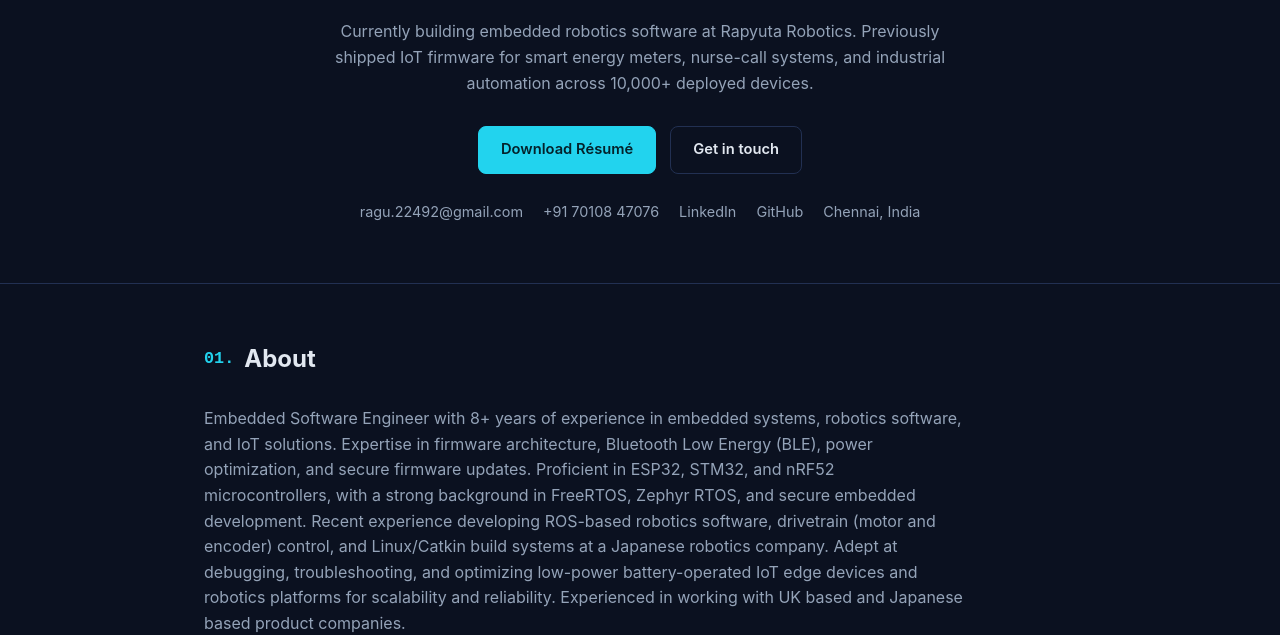
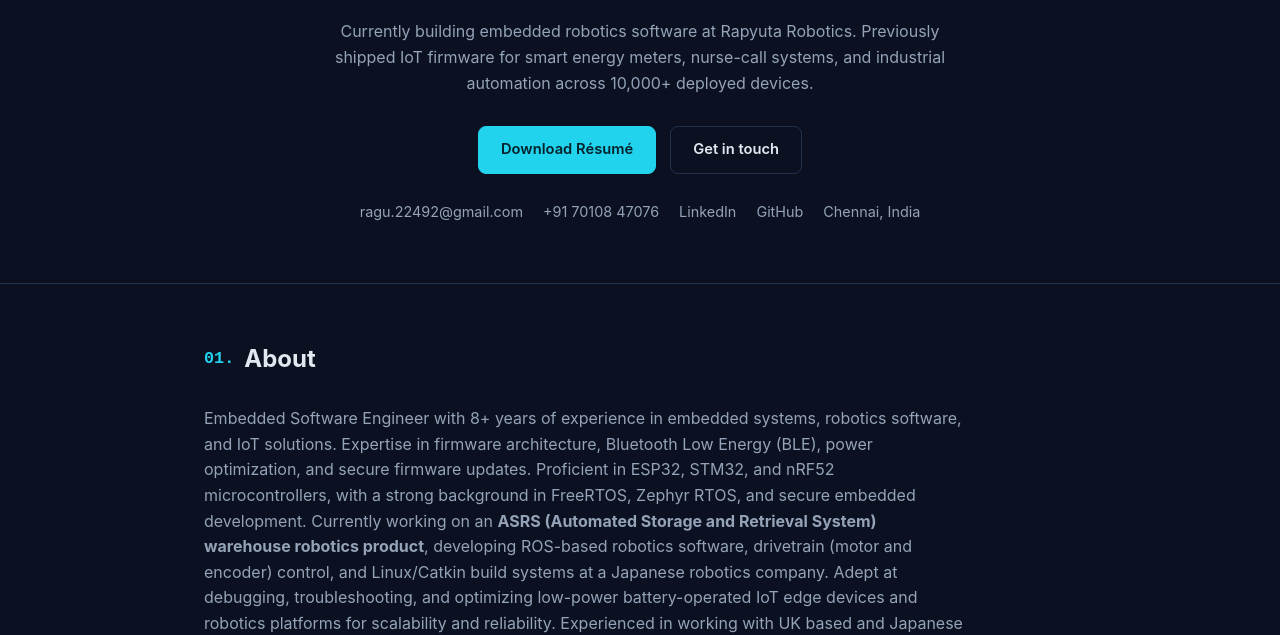
Before and after one commit to Ragu22492/Ragu22492.github.io, a plain HTML site: page index.html in a window 1280 px wide. Shown: the part 326-961 px from the top of the page. Drawn offline with Linux system fonts and the light colour scheme.

Commit message:
Add ASRS warehouse robotics product mention to About and Rapyuta Robotics entry

```diff
--- a/index.html
+++ b/index.html
@@ -373,8 +373,9 @@
       Embedded Software Engineer with 8+ years of experience in embedded systems, robotics software, and IoT
       solutions. Expertise in firmware architecture, Bluetooth Low Energy (BLE), power optimization, and secure
       firmware updates. Proficient in ESP32, STM32, and nRF52 microcontrollers, with a strong background in
-      FreeRTOS, Zephyr RTOS, and secure embedded development. Recent experience developing ROS-based robotics
-      software, drivetrain (motor and encoder) control, and Linux/Catkin build systems at a Japanese robotics
+      FreeRTOS, Zephyr RTOS, and secure embedded development. Currently working on an <strong>ASRS (Automated
+      Storage and Retrieval System) warehouse robotics product</strong>, developing ROS-based robotics software,
+      drivetrain (motor and encoder) control, and Linux/Catkin build systems at a Japanese robotics
       company. Adept at debugging, troubleshooting, and optimizing low-power battery-operated IoT edge devices
       and robotics platforms for scalability and reliability. Experienced in working with UK based and Japanese
       based product companies.
@@ -457,6 +458,7 @@
           <div class="tl-date">Sep 2025 – Present</div>
         </div>
         <ul>
+          <li>Currently working on an <strong>ASRS (Automated Storage and Retrieval System) warehouse robotics product</strong>.</li>
           <li>Serve as component owner for embedded robotics software modules, driving new feature development, enhancements, and performance optimization.</li>
           <li>Own end-to-end software responsibilities from design through deployment, maintaining structured software change tracking and records.</li>
           <li>Collaborate closely with cross-functional hardware, robotics, and firmware teams to deliver integrated robotics solutions.</li>
```
Also changed, not shown: 1 other file.
